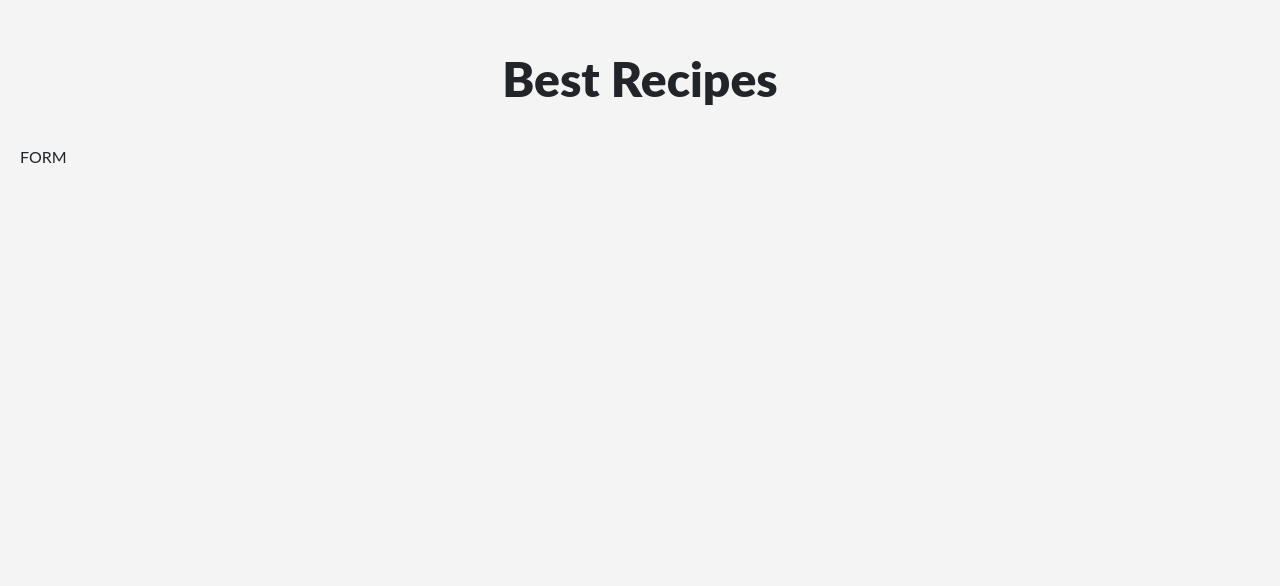
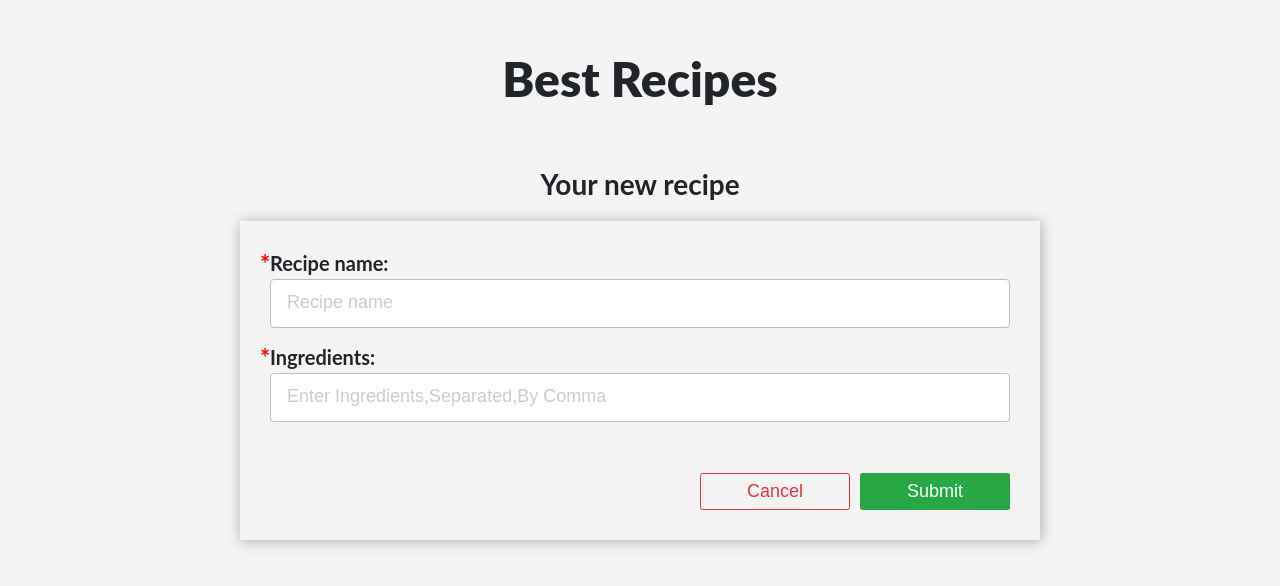
Before and after one commit to MakarCodes/recipes_crud, a React (Create React App) app: page /form in a window 1280 px wide. Shown: the top 586 px of the page. Built offline with nearby package versions, Linux system fonts and the light colour scheme.

Commit message:
Add Form component with validation schema for adding and editing recipes

```diff
--- a/package.json
+++ b/package.json
@@ -3,6 +3,7 @@
   "version": "0.1.0",
   "private": true,
   "dependencies": {
+    "@hookform/resolvers": "^1.3.7",
     "@testing-library/jest-dom": "^5.11.10",
     "@testing-library/react": "^11.2.5",
     "@testing-library/user-event": "^12.8.3",
@@ -14,11 +15,13 @@
     "node-sass": "^5.0.0",
     "react": "^17.0.2",
     "react-dom": "^17.0.2",
+    "react-hook-form": "^6.15.5",
     "react-router-dom": "^5.2.0",
     "react-scripts": "4.0.3",
     "typescript": "^4.2.3",
     "uuid": "^8.3.2",
-    "web-vitals": "^1.1.1"
+    "web-vitals": "^1.1.1",
+    "yup": "^0.32.9"
   },
   "scripts": {
     "start": "react-scripts start",
--- /dev/null
+++ b/src/components/Routes/Form/Form.module.scss
@@ -0,0 +1,147 @@
+.Wrapper {
+  width: 100%;
+  margin: 0 auto;
+  padding: 10px;
+  // border: solid 1px #ccc;
+  // box-shadow: rgba(99, 99, 99, 0.2) 0px 2px 8px 0px;
+  @media (min-width: '768px') {
+    padding: 20px;
+  }
+}
+
+.Title {
+  font-size: 20px;
+  font-weight: 700;
+  margin-bottom: 15px;
+  text-align: center;
+  @media (min-width: '768px') {
+    margin-bottom: 20px;
+    font-size: 28px;
+  }
+}
+
+.Form {
+  font-family: 'Lato', sans-serif;
+  font-size: 16px;
+  font-weight: 400;
+  max-width: 800px;
+  width: 98%;
+  margin: 10px auto;
+  background-color: transparent;
+  box-shadow: rgba(0, 0, 0, 0.3) 1px 1px 13px 0px;
+  padding: 30px;
+  @media (min-width: '768px') {
+    margin: 20px auto;
+    padding: 30px;
+    font-size: 20px;
+  }
+}
+
+.InputGroup {
+  margin-bottom: 6px;
+  position: relative;
+  height: 78px;
+  @media (min-width: '768px') {
+    height: 88px;
+  }
+}
+
+.Labrl {
+  display: block;
+  position: relative;
+  margin: 0 0 4px 0;
+  padding: 0px;
+  font-weight: 700;
+}
+
+.LabelRequired {
+  display: block;
+  position: relative;
+  margin: 0 0 4px 0;
+  padding: 0px;
+  font-weight: 700;
+  &::before {
+    content: '*';
+    position: absolute;
+    left: -10px;
+    top: -2px;
+    font-size: 24px;
+    color: red;
+  }
+}
+
+.Input {
+  display: inline-block;
+  width: 100%;
+  border-radius: 4px;
+  box-sizing: border-box;
+  border: 1px solid #bebebe;
+  padding: 16px;
+  margin: 0;
+  transition: all 0.3s ease-in-out;
+  outline: none;
+  &:focus {
+    box-shadow: 0 0 8px #88d5e9;
+    border: 1px solid #88d5e9;
+  }
+  &::placeholder {
+    font-size: 16px;
+    color: #ccc;
+    @media (min-width: '768px') {
+      font-size: 18px;
+    }
+  }
+}
+
+.ErrorField {
+  color: red;
+  font-size: 14px;
+  text-align: right;
+  margin: 4px 0;
+}
+
+.ButtonsContainer {
+  text-align: right;
+  margin-top: 20px;
+  @media (min-width: '768px') {
+    margin-top: 40px;
+  }
+}
+
+.Btn {
+  cursor: pointer;
+  color: #fff;
+  background-color: #28a745;
+  border-color: #28a745;
+  outline: none;
+  display: inline-block;
+  font-weight: 400;
+  text-align: center;
+  white-space: nowrap;
+  vertical-align: middle;
+  user-select: none;
+  border: 1px solid transparent;
+  padding: 0.375rem 0;
+  font-size: 1.2rem;
+  line-height: 1.5;
+  border-radius: 0.25rem;
+  width: 65px;
+  &:not(:last-child) {
+    margin-right: 10px;
+  }
+  @media (min-width: '768px') {
+    width: 100px;
+    padding: 0.375rem 0;
+    font-size: 1.8rem;
+    max-width: 200px;
+  }
+  @media (min-width: '1200px') {
+    width: 150px;
+  }
+}
+
+.Cancel {
+  background-color: transparent;
+  color: #dc3545;
+  border-color: #dc3545;
+}
--- a/src/components/Routes/Form/Form.tsx
+++ b/src/components/Routes/Form/Form.tsx
@@ -1,7 +1,99 @@
-import React from 'react';
+import { useContext } from 'react';
+import { useForm } from 'react-hook-form';
+import { yupResolver } from '@hookform/resolvers/yup';
+import { schema } from './validationSchema';
+import { useHistory } from 'react-router';
+
+import classes from './Form.module.scss';
+import { recipesContext } from '../../../context/recipesContext';
+
+interface IDataFromForm {
+  name: string;
+  ingredients: string;
+}
 
 const Form = () => {
-  return <div>FORM</div>;
+  const { recipesState, recipesActions } = useContext(recipesContext);
+  const { editedRecipe } = recipesState;
+  const { addRecipe, editRecipe } = recipesActions;
+  const history = useHistory();
+  const { register, handleSubmit, errors, setValue } = useForm({
+    resolver: yupResolver(schema),
+    mode: 'all',
+  });
+
+  const resetForm = () => {
+    setValue('name', '');
+    setValue('ingredients', '');
+    history.push('/');
+  };
+  const onSubmit = (data: IDataFromForm) => {
+    const { name, ingredients } = data;
+    const ingredeintsArray = ingredients.split(',');
+    if (editedRecipe) {
+      const recipeAfterEdit = {
+        ...editedRecipe,
+        name,
+        ingredients: ingredeintsArray,
+      };
+      editRecipe(recipeAfterEdit);
+    } else {
+      addRecipe(name, ingredients);
+    }
+    resetForm();
+  };
+
+  const handleCancel = () => {
+    resetForm();
+  };
+
+  return (
+    <div className={classes.Wrapper}>
+      <h2 className={classes.Title}>Your new recipe</h2>
+      <form className={classes.Form} onSubmit={handleSubmit(onSubmit)}>
+        <div className={classes.InputGroup}>
+          <label className={classes.LabelRequired}>Recipe name:</label>
+          <input
+            className={classes.Input}
+            ref={register}
+            name='name'
+            type='text'
+            defaultValue={editedRecipe ? editedRecipe.name : ''}
+            placeholder='Recipe name'
+          />
+          {errors.name && (
+            <p className={classes.ErrorField}>{errors.name?.message}</p>
+          )}
+        </div>
+        <div className={classes.InputGroup}>
+          <label className={classes.LabelRequired}>Ingredients:</label>
+          <input
+            className={classes.Input}
+            ref={register}
+            name='ingredients'
+            type='text'
+            defaultValue={editedRecipe ? editedRecipe.ingredients.join() : ''}
+            placeholder='Enter Ingredients,Separated,By Comma'
+          />
+          {errors.ingredients && (
+            <p className={classes.ErrorField}>{errors.ingredients?.message}</p>
+          )}
+        </div>
+        <div className={classes.ButtonsContainer}>
+          <button
+            type='button'
+            onClick={() => handleCancel()}
+            className={`${classes.Btn} ${classes.Cancel}`}
+          >
+            Cancel
+          </button>
+          <button type='submit' className={classes.Btn}>
+            Submit
+          </button>
+        </div>
+      </form>
+    </div>
+  );
 };
 
 export default Form;
--- /dev/null
+++ b/src/components/Routes/Form/validationSchema.ts
@@ -0,0 +1,16 @@
+import * as yup from 'yup';
+
+export const schema = yup.object().shape({
+  name: yup
+    .string()
+    .required('This field is required')
+    .min(3, 'Minimum 3 letters')
+    .matches(/^[aA-zZ\s]+$/, 'Only alphabets are allowed for this field '),
+  ingredients: yup
+    .string()
+    .required('This field is required')
+    .matches(
+      /^[a-zA-Z\, ]{2,}$/,
+      'Only alphabets, commas and spaces are allowed for this field '
+    ),
+});
--- a/src/components/Routes/Recipes/Recipes.module.scss
+++ b/src/components/Routes/Recipes/Recipes.module.scss
@@ -7,3 +7,41 @@
   font-size: 16px;
   text-align: center;
 }
+
+.AddBtnBox {
+  margin-bottom: 10px;
+  text-align: right;
+}
+
+.AddLink {
+  cursor: pointer;
+  text-decoration: none;
+  color: #fff;
+  background-color: #007bff;
+  border-color: #007bff;
+  outline: none;
+  display: inline-block;
+  font-weight: 400;
+  text-align: center;
+  white-space: nowrap;
+  vertical-align: middle;
+  user-select: none;
+  border: 1px solid transparent;
+  padding: 0.375rem 0;
+  font-size: 1.2rem;
+  line-height: 1.5;
+  border-radius: 0.25rem;
+  width: 65px;
+  &:not(:last-child) {
+    margin-right: 10px;
+  }
+  @media (min-width: '768px') {
+    width: 100px;
+    padding: 0.375rem 0;
+    font-size: 1.8rem;
+    max-width: 200px;
+  }
+  @media (min-width: '1200px') {
+    width: 150px;
+  }
+}
--- a/src/components/Routes/Recipes/Recipes.tsx
+++ b/src/components/Routes/Recipes/Recipes.tsx
@@ -3,8 +3,9 @@ import { useContext, useEffect } from 'react';
 import classes from './Recipes.module.scss';
 
 import { recipesContext } from '../../../context/recipesContext';
-
 import SingleRecipe from './SingleRecipe/SingleRecipe';
+import Button from '../../Resuable/Button/Button';
+import { Link } from 'react-router-dom';
 
 const Recipes = () => {
   const { recipesState, recipesActions } = useContext(recipesContext);
@@ -15,13 +16,12 @@ const Recipes = () => {
 
   return (
     <div className={classes.Wrapper}>
-      <button
-        onClick={() =>
-          recipesActions.addRecipe('Spagetti', 'makaron,mięso,sos pomidorowy')
-        }
-      >
-        add
-      </button>
+      <div className={classes.AddBtnBox}>
+        <Link to='/form' className={classes.AddLink}>
+          Add new
+        </Link>
+      </div>
+
       {!recipesState.recipes.length && (
         <p className={classes.Info}>
           Sorry, lack of new recipes. Please click add button to add new recipe.
--- a/src/context/actionsFactory.ts
+++ b/src/context/actionsFactory.ts
@@ -1,3 +1,5 @@
+import { Actions, ActionTypes } from '../reducer/recipesReducerTypes';
+
 export const actionsFactory = (dispatch: React.Dispatch<Actions>) => ({
   addRecipe: (name: string, ingredients: string) =>
     dispatch({
--- a/src/context/recipesContext.tsx
+++ b/src/context/recipesContext.tsx
@@ -1,5 +1,6 @@
 import { createContext, ReactNode, useReducer, useEffect } from 'react';
 import { initialState, recipesReducer } from '../reducer/recipesReducer';
+import { IInitialState } from '../reducer/recipesReducerTypes';
 import { actionsFactory } from './actionsFactory';
 
 interface IRecipesContext {
--- a/src/reducer/recipesReducer.ts
+++ b/src/reducer/recipesReducer.ts
@@ -5,13 +5,14 @@ import {
   setEditedRecipe,
   setRecipeToRemove,
 } from './recipesReducerFunctions';
+import { Actions, ActionTypes, IInitialState } from './recipesReducerTypes';
 
 //@ts-ignore
 const recipes: IRecipe[] = JSON.parse(localStorage.getItem('recipes'));
 
 export const initialState: IInitialState = {
   recipes: recipes || [],
-  editRecipe: null,
+  editedRecipe: null,
   recipeForRemoval: null,
 };
 
--- a/src/reducer/recipesReducerTypes.d.ts
+++ b/src/reducer/recipesReducerTypes.ts
@@ -1,10 +1,10 @@
-interface IInitialState {
+export interface IInitialState {
   recipes: IRecipe[];
-  editRecipe: IRecipe | null;
+  editedRecipe: IRecipe | null;
   recipeForRemoval: IRecipe | null;
 }
 
-enum ActionTypes {
+export enum ActionTypes {
   ADD_RECIPE = 'ADD_RECIPE',
   REMOVE_RECIPE = 'REMOVE_RECIPE',
   SET_EDITED_RECIPE = 'SET_EDITED_RECIPE',
@@ -12,28 +12,28 @@ enum ActionTypes {
   SET_RECIPE_TO_REMOVE = 'SET_RECIPE_TO_REMOVE',
 }
 
-type AddRecipeAction = {
+export type AddRecipeAction = {
   type: 'ADD_RECIPE';
   payload: { name: string; ingredients: string };
 };
-type RemoveRecipeAction = {
+export type RemoveRecipeAction = {
   type: 'REMOVE_RECIPE';
   payload: { id: string };
 };
-type SetEditRecipeAction = {
+export type SetEditRecipeAction = {
   type: 'SET_EDITED_RECIPE';
   payload: { recipe: IRecipe };
 };
-type EditRecipeAction = {
+export type EditRecipeAction = {
   type: 'EDIT_RECIPE';
   payload: { recipe: IRecipe };
 };
-type SetRecipeToRemoveAction = {
+export type SetRecipeToRemoveAction = {
   type: 'SET_RECIPE_TO_REMOVE';
   payload: { recipe: IRecipe };
 };
 
-type Actions =
+export type Actions =
   | AddRecipeAction
   | RemoveRecipeAction
   | SetEditRecipeAction
```
Also changed, not shown: src/reducer/recipesReducerFunctions.ts (+8 -0 lines), 1 other file (tests, documents, lock files or other folders).
